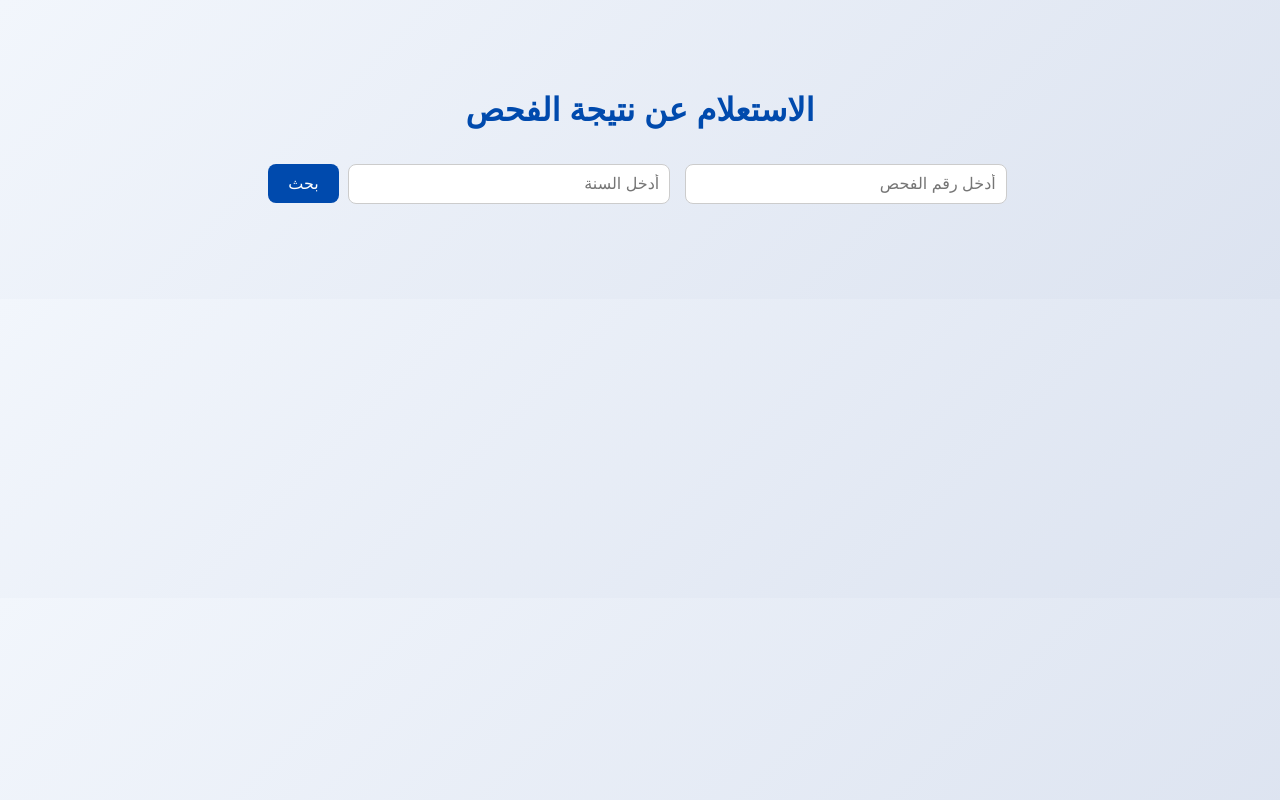
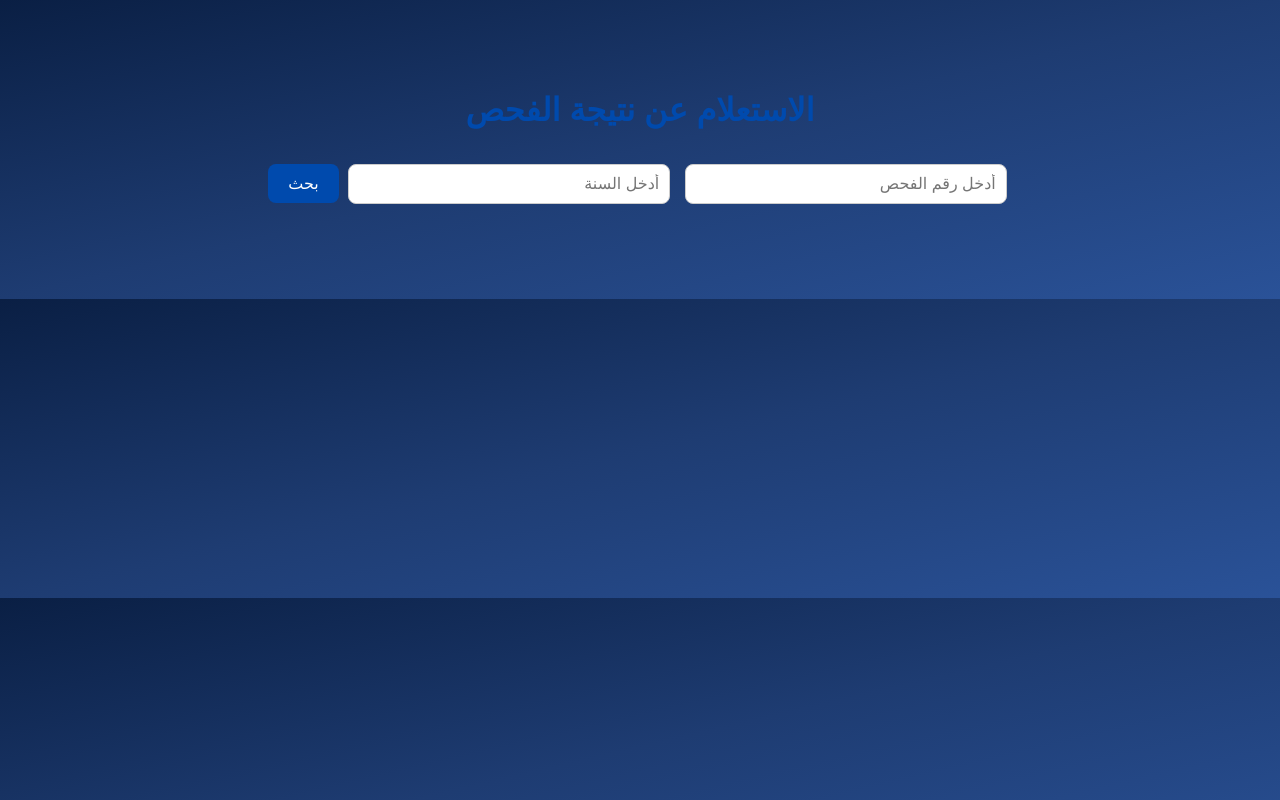
Before and after one commit to Heba89-lj/search, a website: page ahmed-search/searchByNumber.html in a window 1280 px wide. Drawn offline with Linux system fonts and the light colour scheme.

Commit message:
Update searchByNumber.html

```diff
--- a/ahmed-search/searchByNumber.html
+++ b/ahmed-search/searchByNumber.html
@@ -10,7 +10,7 @@
     body {
       font-family: "Cairo", sans-serif;
       direction: rtl;
-      background: linear-gradient(135deg, #f2f6fc, #dce3f0);
+      background: linear-gradient(to bottom right, #0a1f44, #1e3c72, #2a5298);
       margin: 0;
       padding: 0;
       color: #333;
```
